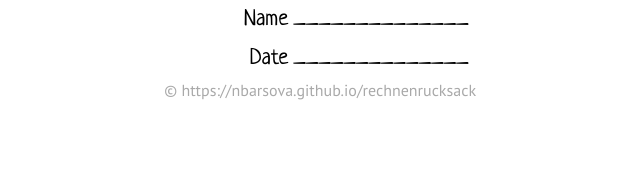
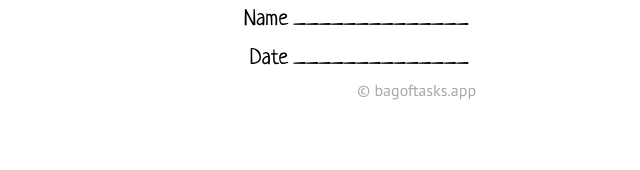
Before and after one commit to nbarsova/rechnenrucksack, a React (Vite) app: page /print in a window 1280 px wide. Shown: the top 170 px of the page, without its empty margins (620-1260 px from the left). Built offline with nearby package versions, Linux system fonts and the light colour scheme.

Commit message:
fixed copyright on print page

```diff
--- a/src/components/print/PrintContainer.tsx
+++ b/src/components/print/PrintContainer.tsx
@@ -110,7 +110,7 @@ const PrintContainer = () => {
 
             {puzzleComponent}
 
-            <div className='copyright'>&#169; https://nbarsova.github.io/rechnenrucksack</div>
+            <div className='copyright'>&#169; bagoftasks.app</div>
         </div>
     )
 };
```
